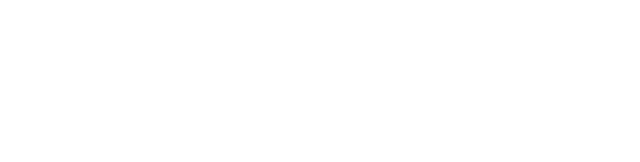
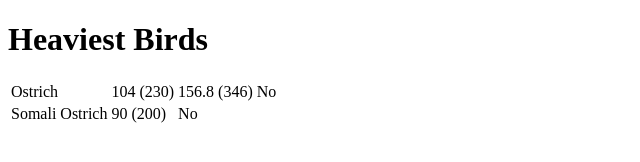
Before and after one commit to maumav/steele-course, a plain HTML site: page tables and forms/heaviest_birds.html in a window 1280 px wide. Shown: the whole page, without its empty margins (0-640 px from the left). Drawn offline with Linux system fonts and the light colour scheme.

Commit message:
Add contents

```diff
--- a/tables and forms/heaviest_birds.html
+++ b/tables and forms/heaviest_birds.html
@@ -5,5 +5,21 @@
     <meta name="viewport" content="width=device-width, initial-scale=1.0" />
     <title>Heaviest Birds Table</title>
   </head>
-  <body></body>
+  <body>
+    <h1>Heaviest Birds</h1>
+    <table>
+      <tr>
+        <td>Ostrich</td>
+        <td>104 (230)</td>
+        <td>156.8 (346)</td>
+        <td>No</td>
+      </tr>
+
+      <tr>
+        <td>Somali Ostrich</td>
+        <td>90 (200)</td>
+        <td>No</td>
+      </tr>
+    </table>
+  </body>
 </html>
```
